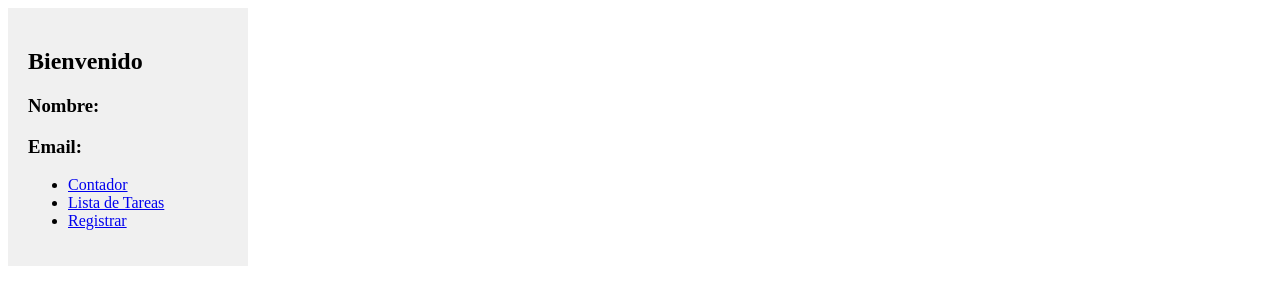
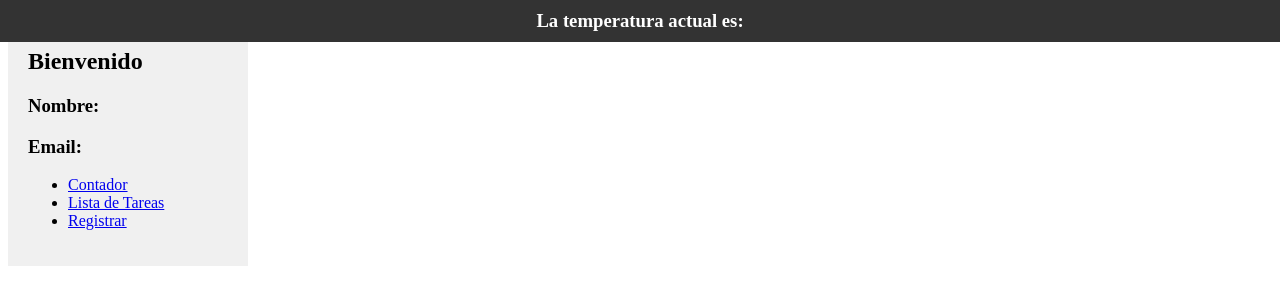
Before and after one commit to Nefta11/vue.js-curso, a Vue app: page / in a window 1280 px wide. Shown: the top 304 px of the page. Built offline with nearby package versions, Linux system fonts and the light colour scheme.

Commit message:
Agregar componente AppHeader y actualizar MainVue para incluirlo

```diff
--- /dev/null
+++ b/src/components/AppHeader.vue
@@ -0,0 +1,26 @@
+<template>
+  <div class="header">
+    <h3>La temperatura actual es:</h3>
+  </div>
+</template>
+
+<script setup></script>
+
+<style scoped>
+.header {
+  display: flex;
+  justify-content: center;
+  align-items: center;
+  padding: 10px 20px;
+  position: fixed;
+  top: 0;
+  right: 0;
+  left: 0;
+  background-color: #333;
+  color: white;
+}
+
+h3 {
+  margin: 0;
+}
+</style>
--- a/src/views/MainVue.vue
+++ b/src/views/MainVue.vue
@@ -1,4 +1,5 @@
 <template>
+  <AppHeader />
   <div class="container">
     <Sidebar />
     <div class="content">
@@ -8,6 +9,7 @@
 </template>
 
 <script setup>
+import AppHeader from '@/components/AppHeader.vue';
 import Sidebar from '../components/AppSidebar.vue'
 </script>
 
```
